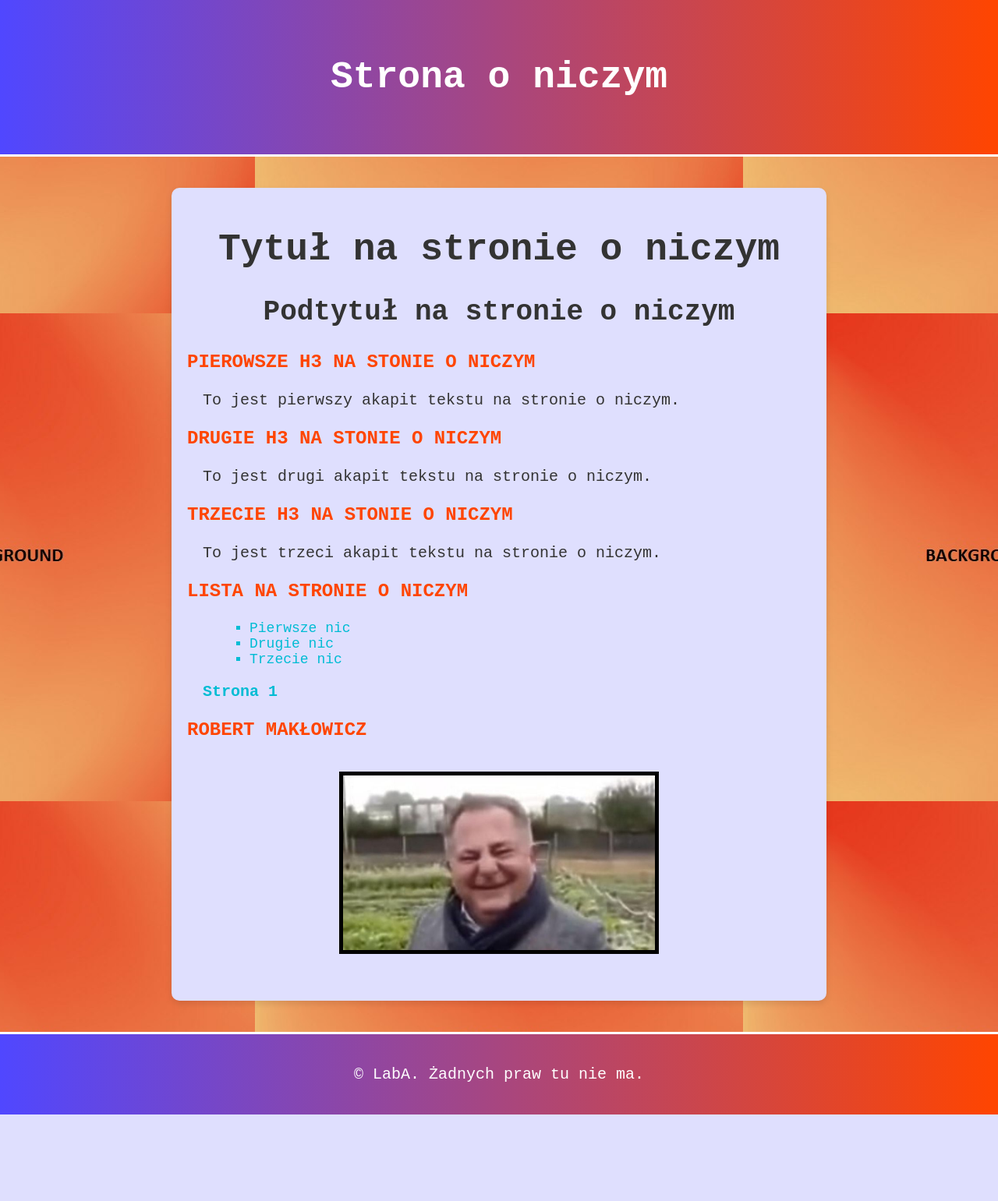
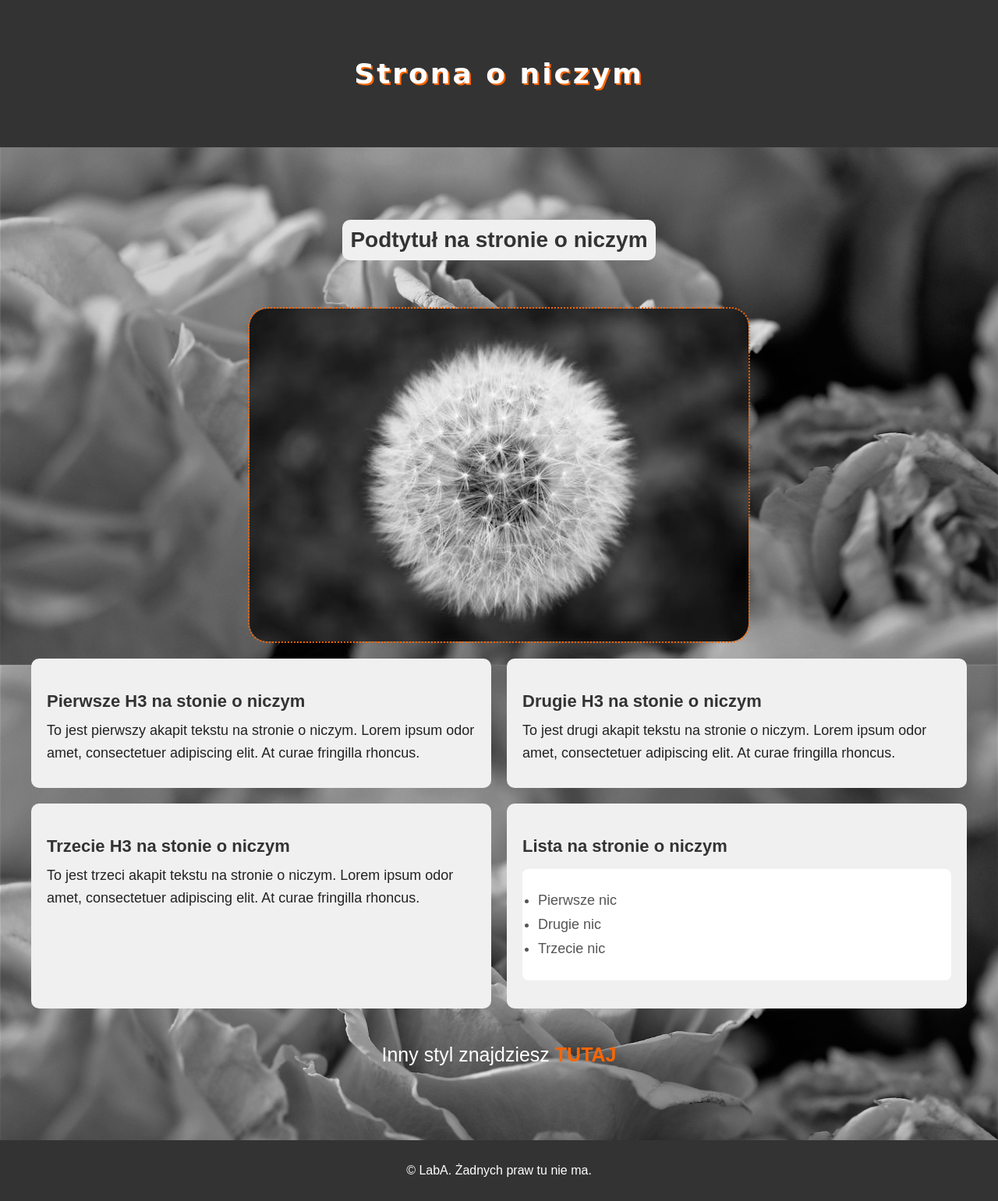
Before and after one commit to A4CH1M/UniAplikacjeInternetowe, a PHP site: page /page2.html in a window 1280 px wide. Shown: the whole page at 78% size. Before the commit the page ends 1430 px from the top, so only its background shows below. Run offline with PHP 8.4, Linux system fonts and the light colour scheme.

Commit message:
Lab-A second take

```diff
--- a/page2.css
+++ b/page2.css
@@ -1,170 +1,164 @@
 /* Ustawienia ogólne */
 body {
-    font-family: 'Courier New', Courier, monospace;
-    background: url('bcg.jpg') repeat center center fixed;
+    font-family: 'Arial', sans-serif;
+    background: url("./bcg.jpg") no-repeat center center fixed;
+    background-size: cover;
     margin: 0;
     padding: 0;
+    color: #222;
 }
 
 /* Nagłówek */
 header {
-    background: linear-gradient(to right, #5047ff, #ff4500);
-    text-align: left;
-    padding: 40px 20px;
-    border-bottom: 3px solid #fff;
+    background-color: #333;
+    color: #fff;
+    text-align: center;
+    padding: 50px 0;
 }
 
 header h1 {
+    font-family: 'Brush Script MT', cursive;
+    font-size: 36px;
+    letter-spacing: 3px;
+    text-shadow: 2px 2px #ff6600;
+}
+
+/* Main */
+main {
+    display: grid;
+    grid-template-columns: 1fr 1fr;
+    gap: 20px;
+    max-width: 1200px;
+    margin: 50px auto;
+    padding: 20px;
+}
+
+main h2 {
+    grid-column: 1 / 3;
+    text-align: center;
+    margin-bottom: 40px;
+    color: #333;
+    font-size: 28px;
+    background-color: #f0f0f0;
+    place-self: center;
+    padding: 10px;
+    border-radius: 10px;
+    order: 1;
+}
+
+section {
+    background-color: #f0f0f0;
+    padding: 20px;
+    border-radius: 10px;
+    order: 3;
+}
+
+section h3 {
+    font-size: 22px;
+    color: #333;
+    margin-bottom: 10px;
+}
+
+section p {
+    font-size: 18px;
+    line-height: 1.6;
+    margin: 10px 0;
+}
+
+ul {
+    padding: 20px;
+    background-color: #fff;
+    border-radius: 8px;
+}
+
+ul li {
+    font-size: 18px;
+    margin: 10px 0;
+    color: #555;
+}
+
+main div {
+    width: 100%;
+}
+
+img {
+    place-self: center;
+    grid-column: 1 / 3;
+    border-radius: 25px;
+    border: 2px dotted #ff6600;
+    order: 2;
+}
+
+main div {
+    place-self: center;
+    grid-column: 1 / 3;
+    display: flex;
+    justify-content: center;
+    align-items: center;
+    order: 4;
+}
+
+main div p {
+    font-size: 25px;
     color: white;
 }
 
-/* Main - centrowanie i biały background */
-main {
-    background-color: rgb(223, 223, 254);
-    max-width: 800px;
-    margin: 40px auto;
-    padding: 20px;
-    box-shadow: 0 4px 8px rgba(0, 0, 0, 0.1);
-    border-radius: 10px;
-}
-
-/* Tytuły */
-h1 {
-    color: #333;
-    font-size: 48px;
-    text-align: center;
-
-}
-
-h2 {
-    color: #333;
-    font-size: 36px;
-    text-align: center;
-}
-
-h3 {
-    color: #ff4500;
-    font-size: 24px;
-    text-transform: uppercase;
-}
-
-/* Akapity */
-p {
-    font-size: 20px;
-    color: #333;
-    margin: 20px;
-}
-
-/* Lista */
-ul {
-    color: #00bcd4;
-    font-size: 18px;
-    list-style-type: square;
-    margin: 20px 40px;
-}
-
-/* Obrazek */
-img {
-    border: 5px solid #000;
-    display: block;
-    margin: 40px auto;
-    width: 80%;
-    max-width: 400px;
-}
-
-/* Link */
 a {
-    color: #00bcd4;
+    color: #ff6600;
     font-weight: bold;
     text-decoration: none;
 }
 
 a:hover {
+    color: #ff3300;
     text-decoration: underline;
 }
 
-/* Stopka */
 footer {
-    background: linear-gradient(to right, #5047ff, #ff4500);
+    background-color: #333;
+    color: #fff;
     text-align: center;
-    padding: 20px;
-    margin-top: 40px;
-    border-top: 3px solid #fff;
+    padding: 30px;
+    margin-top: 50px;
 }
 
 footer p {
-    color: white;
+    margin: 0;
+    font-size: 16px;
 }
 
-/* Responsywność */
-
-/* Tablety (max-width: 768px) */
 @media (max-width: 768px) {
-    header {
-        padding: 20px 10px;
+    main {
+        display: flex;
+        flex-direction: column;
     }
 
-    main {
-        margin: 20px auto;
+    main h1 {
+        font-size: 32px;
+    }
+
+    main h2 {
+        font-size: 24px;
+    }
+
+    section {
         padding: 15px;
     }
 
-    h1 {
-        font-size: 36px;
-    }
-
-    h2 {
-        font-size: 28px;
-    }
-
-    h3 {
-        font-size: 20px;
-    }
-
-    p, ul {
+    ul li {
         font-size: 16px;
-        margin: 10px;
     }
 
     img {
         width: 90%;
+        border: 5px solid black;
+    }
+
+    main div p {
+        font-size: 15px;
+    }
+
+    footer p {
+        font-size: 14px;
     }
 }
-
-/* Smartfony (max-width: 480px) */
-@media (max-width: 480px) {
-    header {
-        padding: 15px 5px;
-        text-align: center; /* Przesunięcie tekstu do środka na mniejszych ekranach */
-    }
-
-    h1 {
-        font-size: 28px;
-    }
-
-    h2 {
-        font-size: 22px;
-    }
-
-    h3 {
-        font-size: 18px;
-    }
-
-    p, ul {
-        font-size: 14px;
-        margin: 5px;
-    }
-
-    main {
-        margin: 10px auto;
-        padding: 10px;
-    }
-
-    img {
-        width: 100%;
-    }
-
-    footer {
-        padding: 10px;
-    }
-}
--- a/page2.html
+++ b/page2.html
@@ -10,31 +10,36 @@
     <header>
         <h1>Strona o niczym</h1>
     </header>
+
     <main>
-        <h1>Tytuł na stronie o niczym</h1>
-
         <h2>Podtytuł na stronie o niczym</h2>
 
-        <h3>Pierowsze H3 na stonie o niczym</h3>
-        <p>To jest pierwszy  akapit tekstu na stronie o niczym.</p>
-
+        <section>
+            <h3>Pierwsze H3 na stonie o niczym</h3>
+            <p>To jest pierwszy  akapit tekstu na stronie o niczym. Lorem ipsum odor amet, consectetuer adipiscing elit. At curae fringilla rhoncus.</p>
+        </section>
+        <section>
             <h3>Drugie H3 na stonie o niczym</h3>
-        <p>To jest drugi akapit tekstu na stronie o niczym.</p>
-
+            <p>To jest drugi akapit tekstu na stronie o niczym. Lorem ipsum odor amet, consectetuer adipiscing elit. At curae fringilla rhoncus.</p>
+        </section>
+        <section>
             <h3>Trzecie H3 na stonie o niczym</h3>
-        <p>To jest trzeci akapit tekstu na stronie o niczym.</p>
-
+            <p>To jest trzeci akapit tekstu na stronie o niczym. Lorem ipsum odor amet, consectetuer adipiscing elit. At curae fringilla rhoncus.</p>
+        </section>
+        <section>
             <h3>Lista na stronie o niczym</h3>
             <ul>
                 <li>Pierwsze nic</li>
                 <li>Drugie nic</li>
                 <li>Trzecie nic</li>
             </ul>
+        </section>
 
-        <p><a href="page1.html">Strona 1</a></p>
+        <img src="./img.jpg" alt="Dmuchawiec" />
 
-        <h3>Robert Makłowicz</h3>
-        <img src="./robert.jpg" alt="Robert Maklowicz">
+        <div>
+            <p>Inny styl znajdziesz <a href="page1.html">TUTAJ</a></p>
+        </div>
     </main>
     <footer>
         <p>&copy; LabA. Żadnych praw tu nie ma.</p>
```
Also changed, not shown: page1.css (+99 -31 lines), page1.html (+17 -13 lines), bcg.jpg, img.jpg (added), robert.jpg (deleted). Lines whose indentation alone changed are shown as unchanged.
